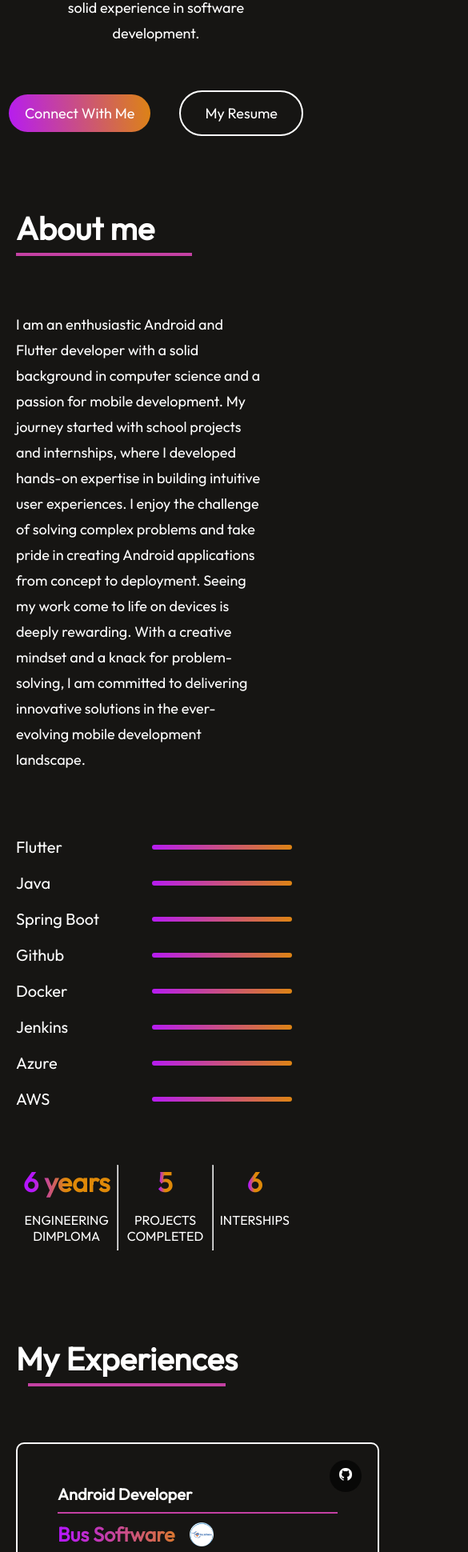
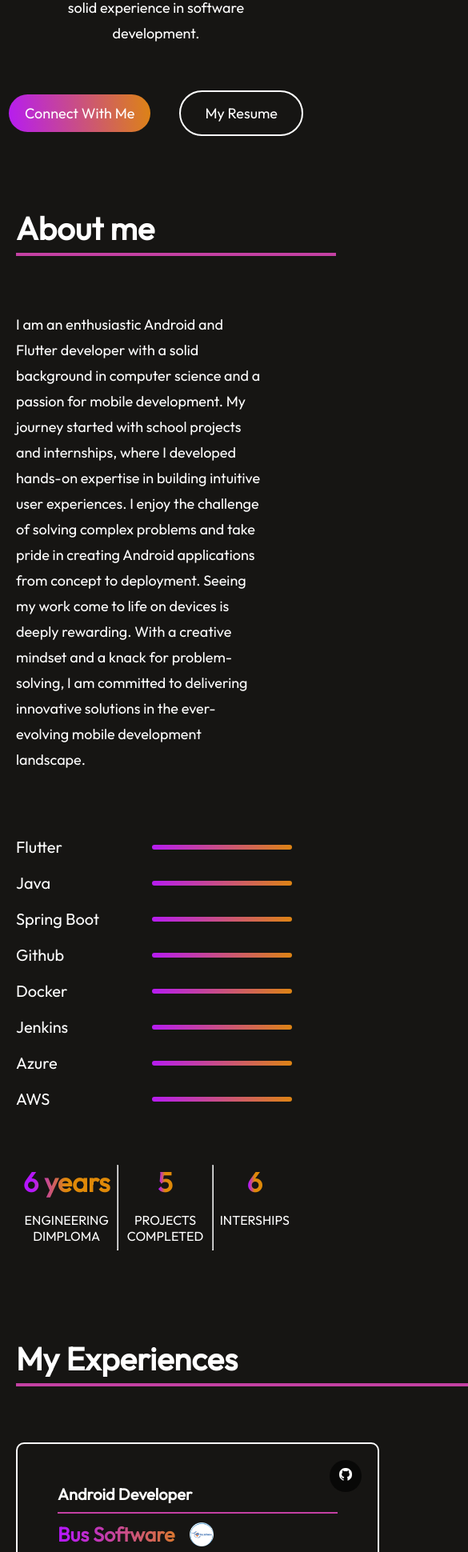
Before and after one commit to arij45/PortfolioWebSite, a React (Vite) app: page / in a window 390 px wide. Shown: the part 1263-3203 px from the top of the page at 80% size, 585 px wide, since content can reach past the window. Built offline with nearby package versions, Linux system fonts and the light colour scheme.

Commit message:
new commit

```diff
--- a/src/Components/About/About.css
+++ b/src/Components/About/About.css
@@ -130,8 +130,8 @@
         padding: 0;
     }
 
-    .about-title::after{
-        width: 220px;
+    .about-title ::after{
+        width: 217px;
     }
 
     .about-sections{
--- a/src/Components/Experiences/Experiences.css
+++ b/src/Components/Experiences/Experiences.css
@@ -147,8 +147,8 @@
         font-size: 40px;
     }
 
-    .experiences-title::after{
-        width: 247px;
+    .experiences-title ::after{
+        width: 252px;
     }
 
 
--- a/src/Components/MyWork/MyWork.css
+++ b/src/Components/MyWork/MyWork.css
@@ -150,8 +150,8 @@
       font-weight: 600;
     }
 
-    .mywork-title::after{
-      width: 244px;
+    .mywork-title ::after{
+      width: 246px;
   }
 
     .mywork-container{
```
